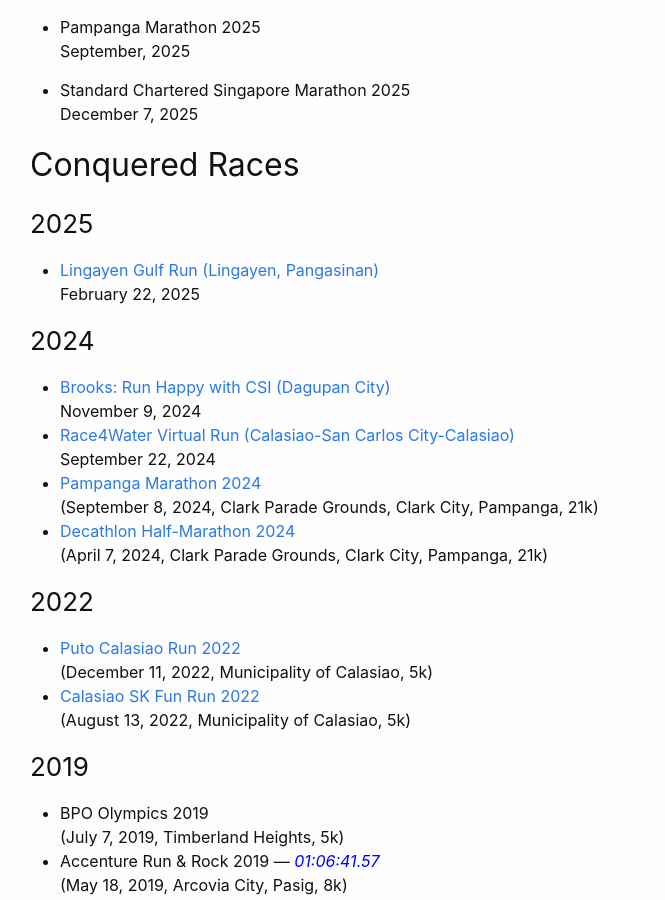
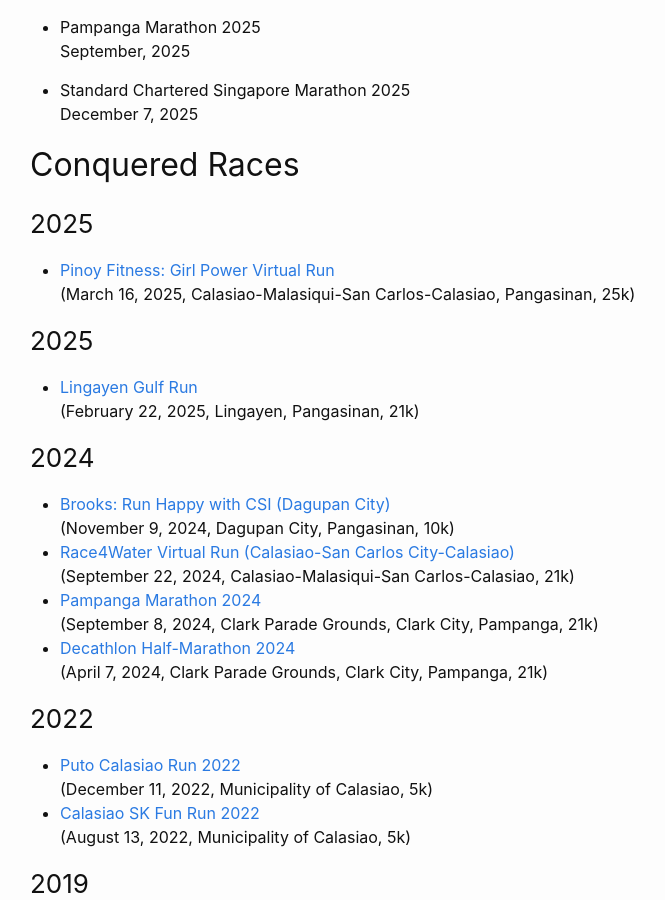
Before and after one commit to ajdeguzman/ajdeguzman.github.io, a Jekyll site: the page built from running.md, in a window 1280 px wide and 900 px high, scrolled down 440 px. Shown: the whole window, without its empty margins (240-905 px from the left). Built offline with Jekyll 4.4.1, drawn with Linux system fonts in a browser that asks for light colours.

Commit message:
Update running.md

```diff
--- a/running.md
+++ b/running.md
@@ -27,14 +27,18 @@ Below are some of my conquered and upcoming road and trail runs:
 ## Conquered Races
 
 ### 2025
-- [Lingayen Gulf Run (Lingayen, Pangasinan)](https://www.strava.com/activities/13690895157)
-<br> February 22, 2025
+- [Pinoy Fitness: Girl Power Virtual Run](https://www.strava.com/activities/13893268053)
+<br> (March 16, 2025, Calasiao-Malasiqui-San Carlos-Calasiao, Pangasinan, 25k)
+
+### 2025
+- [Lingayen Gulf Run](https://www.strava.com/activities/13690895157)
+<br> (February 22, 2025, Lingayen, Pangasinan, 21k)
 
 ### 2024
 - [Brooks: Run Happy with CSI (Dagupan City)](https://www.strava.com/activities/12871969762)
-<br> November 9, 2024
+<br> (November 9, 2024, Dagupan City, Pangasinan, 10k)
 - [Race4Water Virtual Run (Calasiao-San Carlos City-Calasiao)](https://www.strava.com/activities/12470785798)
-<br> September 22, 2024
+<br> (September 22, 2024, Calasiao-Malasiqui-San Carlos-Calasiao, 21k)
 - [Pampanga Marathon 2024](https://www.strava.com/activities/12355375455)
 <br> (September 8, 2024, Clark Parade Grounds, Clark City, Pampanga, 21k)
 - [Decathlon Half-Marathon 2024](https://www.strava.com/activities/12099066973)
```
